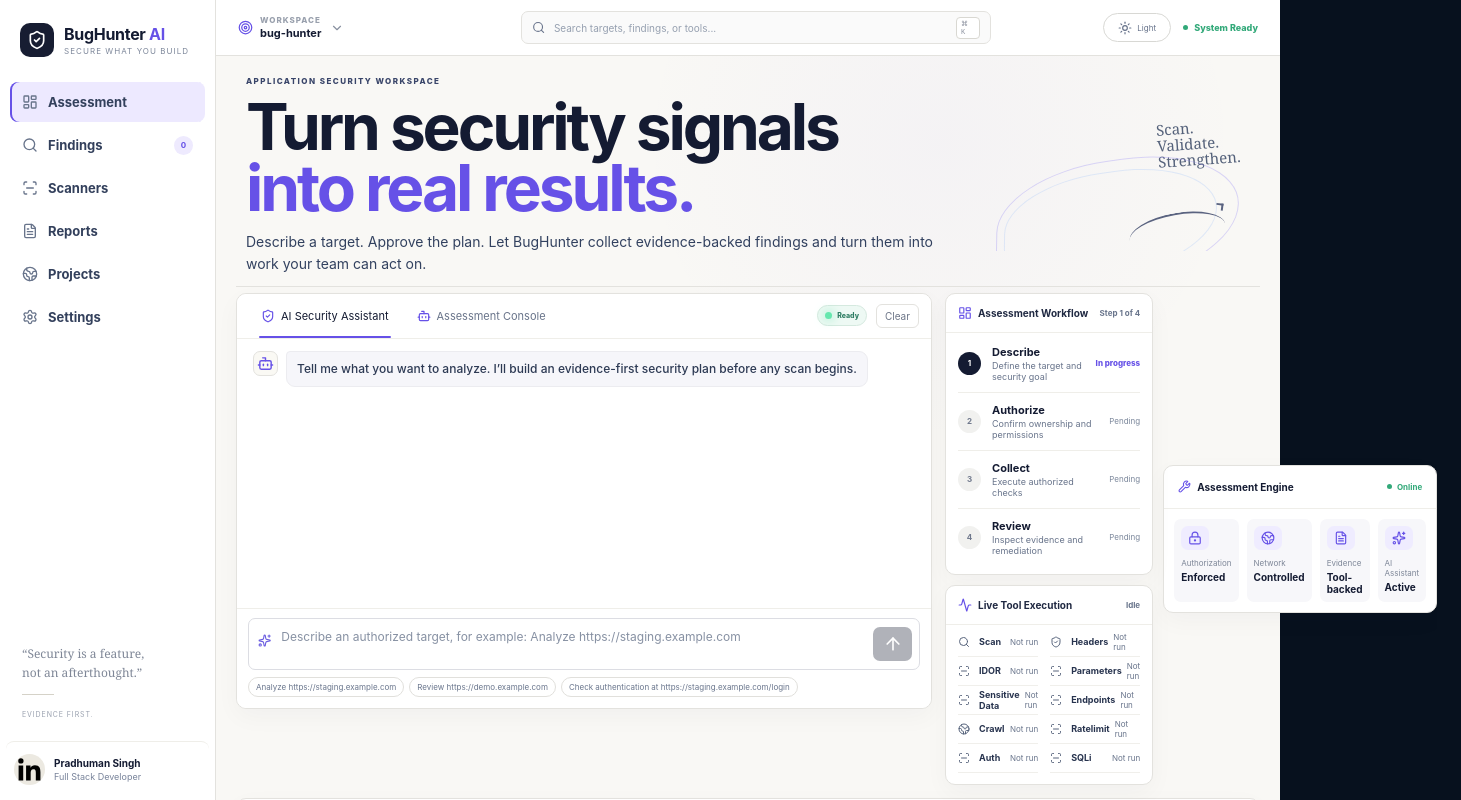
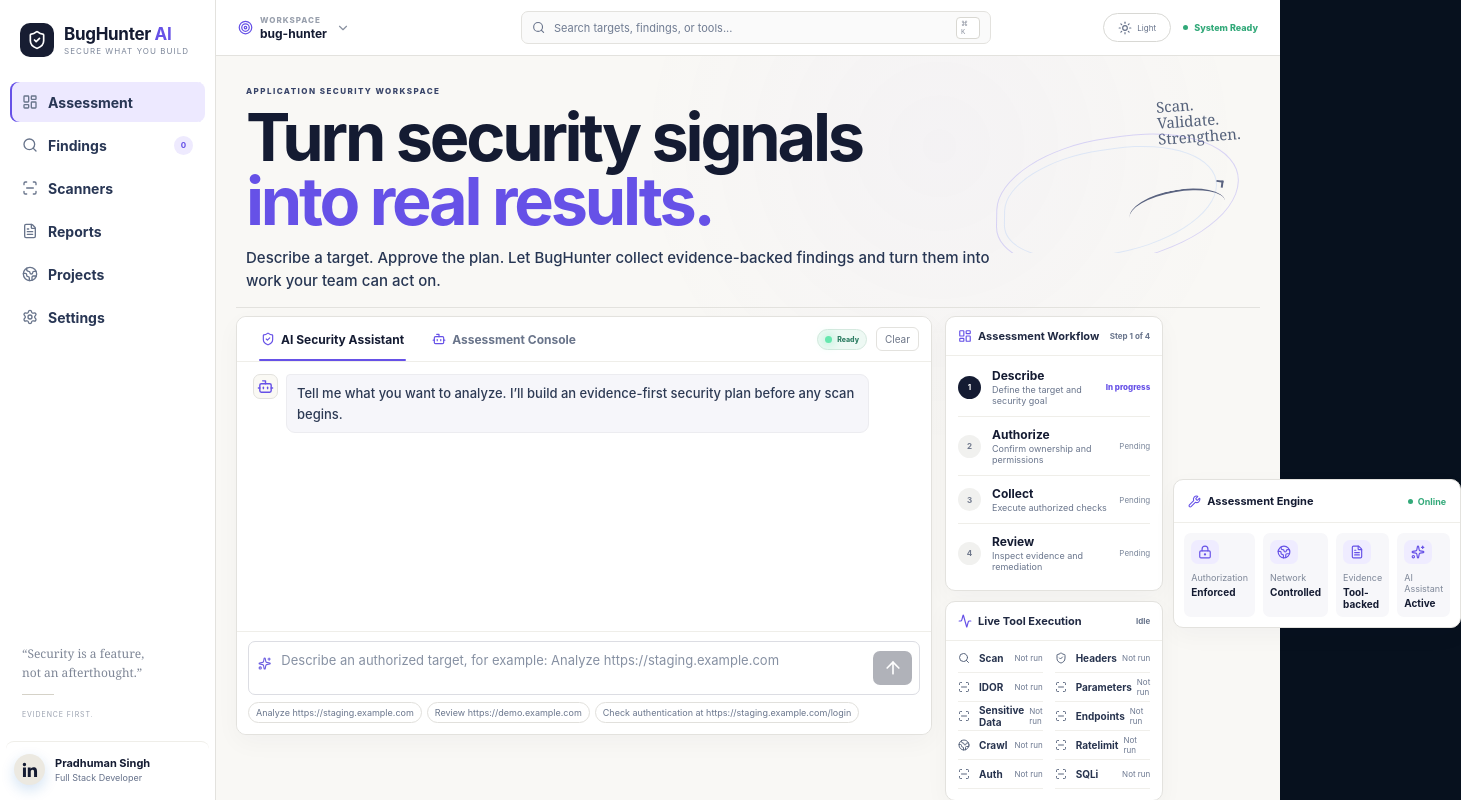
Before and after one commit to PRADHUMAN-SINGH-1/BugHunter, a React (Create React App) app in the folder bughunter-ui/: page / in a window 1280 px wide. Shown: the top 800 px of the page, 1461 px wide, since content can reach past the window. Built offline with nearby package versions, Linux system fonts and the light colour scheme; no server answers.

Commit message:
Reposition hero artwork, assessment engine, and improve UI legibility

```diff
--- a/bughunter-ui/src/SecurityConsole.css
+++ b/bughunter-ui/src/SecurityConsole.css
@@ -2913,3 +2913,234 @@
 .reference-linkedin:hover .linkedin-mark {
   background: #004182;
 }
+
+/* Final hierarchy pass: hero -> assistant directly, engine -> workflow rail, larger readable UI. */
+.reference-content {
+  position: relative;
+}
+
+.reference-hero {
+  min-height: 136px;
+  display: block;
+  position: relative;
+  padding: 10px 0 14px;
+}
+
+.reference-hero-copy {
+  max-width: 780px;
+  padding: 0 0 0 10px;
+}
+
+.reference-hero h1 {
+  font-size: clamp(48px, 5.2vw, 72px);
+  line-height: .96;
+  letter-spacing: -3.2px;
+}
+
+.reference-hero-copy p {
+  max-width: 760px;
+  margin: 12px 0 0;
+  font-size: 15px !important;
+  line-height: 1.58;
+  color: #273653 !important;
+  font-weight: 520;
+}
+
+.reference-floating-art {
+  position: absolute;
+  top: 2px;
+  right: 0;
+  width: 390px;
+  height: 175px;
+  z-index: 0;
+  pointer-events: none;
+}
+
+.reference-engine-rail {
+  position: relative;
+  width: 100%;
+  margin-bottom: 10px;
+}
+
+.reference-right-rail {
+  display: grid;
+  gap: 10px;
+  align-content: start;
+}
+
+.reference-main-grid {
+  margin-top: 8px;
+}
+
+/* Make operational text feel like a product UI rather than micro-labels. */
+.reference-app .reference-nav-item {
+  font-size: 14px;
+  font-weight: 700;
+  color: #283654;
+}
+.reference-app .reference-logo strong { font-size: 17px; }
+.reference-app .reference-user strong { font-size: 11px; }
+.reference-app .reference-user small { font-size: 9px; color: #65718a; }
+.reference-app .workspace-switcher span { font-size: 8px; }
+.reference-app .workspace-switcher strong { font-size: 12px; }
+.reference-app .reference-search input { font-size: 11px; }
+.reference-app .reference-search input::placeholder { color: #707c92; }
+.reference-app .reference-engine-head { font-size: 11px; }
+.reference-app .reference-engine-head strong { font-size: 9px; }
+.reference-app .reference-engine-grid small { font-size: 9px; }
+.reference-app .reference-engine-grid b { font-size: 10px; }
+.reference-app .assistant-tab { font-size: 12px; font-weight: 700; }
+.reference-app .assistant-clear { font-size: 10px; }
+.reference-app .message p { font-size: 13px; line-height: 1.58; font-weight: 500; }
+.reference-app .chat-input textarea { font-size: 13px; }
+.reference-app .suggestion-row button { font-size: 9px; }
+.reference-app .reference-card-head { font-size: 11px; }
+.reference-app .reference-card-head small { font-size: 8px; }
+.reference-app .reference-step strong { font-size: 12px; }
+.reference-app .reference-step small { font-size: 9px; color: #69758c; }
+.reference-app .reference-step em { font-size: 8px; }
+.reference-app .tool-status strong { font-size: 10px; }
+.reference-app .tool-status small { font-size: 8px; color: #6c7890; }
+.reference-app .reference-section-title strong { font-size: 14px; }
+.reference-app .reference-section-title small { font-size: 9px; }
+.reference-app .finding-search input { font-size: 10px; }
+.reference-app .findings-table td { font-size: 10px; }
+.reference-app .findings-table td strong { font-size: 11px; }
+.reference-app .findings-table td > small { font-size: 8px; }
+.reference-app .findings-table th { font-size: 8px; }
+.reference-app .severity-filters button { font-size: 9px; }
+.reference-app .scanner-section-head h2 { font-size: 17px; }
+.reference-app .scanner-section-head p { font-size: 9px; }
+.reference-app .scanner-field span { font-size: 8px; }
+.reference-app .scanner-field input,
+.reference-app .scanner-field select { font-size: 11px; }
+.reference-app .scanner-run-button { font-size: 9px; }
+.reference-app .scanner-module-strip button { font-size: 9px; }
+
+/* High-quality LinkedIn profile mark: no initials avatar. */
+.reference-linkedin {
+  grid-template-columns: 32px minmax(0, 1fr);
+  display: grid !important;
+  align-items: center;
+  gap: 9px;
+}
+.linkedin-avatar {
+  width: 32px;
+  height: 32px;
+  display: grid;
+  place-items: center;
+  border-radius: 8px;
+  background: #0a66c2;
+  color: #fff;
+  box-shadow: 0 5px 14px rgba(10,102,194,.18);
+}
+.linkedin-avatar svg {
+  width: 20px;
+  height: 20px;
+  fill: currentColor;
+}
+.reference-app .reference-linkedin:hover {
+  background: #f4f2ed;
+}
+
+/* Make theme change unmistakable. */
+html.bughunter-dark,
+html.bughunter-dark body {
+  color-scheme: dark;
+  background: #0d1016 !important;
+}
+html.bughunter-dark .reference-app {
+  background: #0d1016;
+}
+.editorial-app.theme-dark .reference-topbar {
+  background: #151922 !important;
+}
+.editorial-app.theme-dark .reference-hero {
+  border-color: #2a2e39;
+}
+.editorial-app.theme-dark .reference-hero-copy p {
+  color: #c4ccda !important;
+}
+.editorial-app.theme-dark .reference-nav-item {
+  color: #e7ebf3;
+}
+.editorial-app.theme-dark .reference-nav-item.active {
+  color: #b9adff;
+}
+.editorial-app.theme-dark .reference-search input {
+  color: #f1f4fa;
+}
+.editorial-app.theme-dark .reference-search input::placeholder {
+  color: #8f9ab0;
+}
+.editorial-app.theme-dark .reference-card,
+.editorial-app.theme-dark .reference-engine-rail,
+.editorial-app.theme-dark .reference-assistant-card,
+.editorial-app.theme-dark .reference-findings,
+.editorial-app.theme-dark .reference-report-anchor .report-panel {
+  background: #151922 !important;
+}
+.editorial-app.theme-dark .reference-engine-grid > div,
+.editorial-app.theme-dark .reference-step > b {
+  background: #1c212b;
+}
+.editorial-app.theme-dark .reference-step strong,
+.editorial-app.theme-dark .tool-status strong,
+.editorial-app.theme-dark .reference-card-head,
+.editorial-app.theme-dark .reference-section-title strong,
+.editorial-app.theme-dark .reference-engine-head {
+  color: #f0f3f8;
+}
+.editorial-app.theme-dark .reference-step small,
+.editorial-app.theme-dark .tool-status small,
+.editorial-app.theme-dark .reference-card-head small,
+.editorial-app.theme-dark .reference-section-title small {
+  color: #a6b0c2;
+}
+.editorial-app.theme-dark .message p {
+  background: #1c212b;
+  border-color: #303541;
+  color: #e1e6ef;
+}
+.editorial-app.theme-dark .chat-input,
+.editorial-app.theme-dark .finding-search,
+.editorial-app.theme-dark .scanner-field input,
+.editorial-app.theme-dark .scanner-field select {
+  background: #11151d;
+  border-color: #343946;
+  color: #eef2f8;
+}
+.editorial-app.theme-dark .reference-linkedin:hover {
+  background: #1c202a;
+}
+
+@media (max-width: 900px) {
+  .reference-hero {
+    min-height: 0;
+    padding-bottom: 12px;
+  }
+  .reference-floating-art {
+    position: relative;
+    top: auto;
+    right: auto;
+    width: 100%;
+    height: 95px;
+    margin-top: -4px;
+  }
+  .reference-engine-rail {
+    margin-bottom: 8px;
+  }
+}
+
+@media (max-width: 680px) {
+  .reference-hero h1 {
+    font-size: 42px;
+    letter-spacing: -2px;
+  }
+  .reference-hero-copy p {
+    font-size: 13px !important;
+  }
+  .reference-app .reference-nav-item { font-size: 13px; }
+  .reference-app .message p { font-size: 12px; }
+  .reference-app .chat-input textarea { font-size: 12px; }
+}
```
